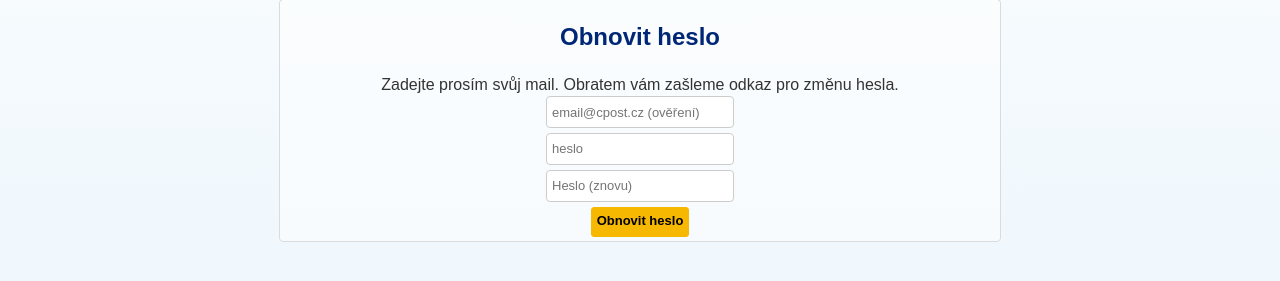
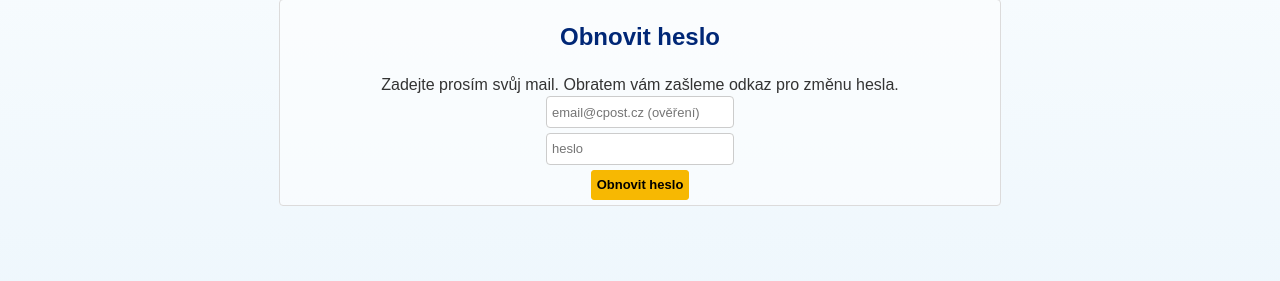
Before and after one commit to ApplePie420/ceskaposta.club, a website: page public/zmenit-heslo.html in a window 1280 px wide. Shown: the part 339-620 px from the top of the page. Drawn offline with Linux system fonts and the light colour scheme.

Commit message:
druhe heslo u vlastniho mailu

```diff
--- a/public/zmenit-heslo.html
+++ b/public/zmenit-heslo.html
@@ -26,8 +26,6 @@
                 <br>
                 <input type="password" name="password" placeholder="heslo" required>
                 <br>
-                <input type="password" id="heslo" placeholder="Heslo (znovu)" required>
-                <br>
                 <input type="submit" value="Obnovit heslo">
             </form>
         </fieldset>
```
